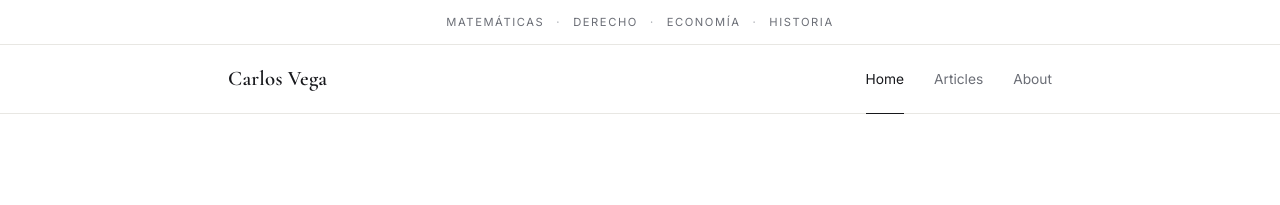
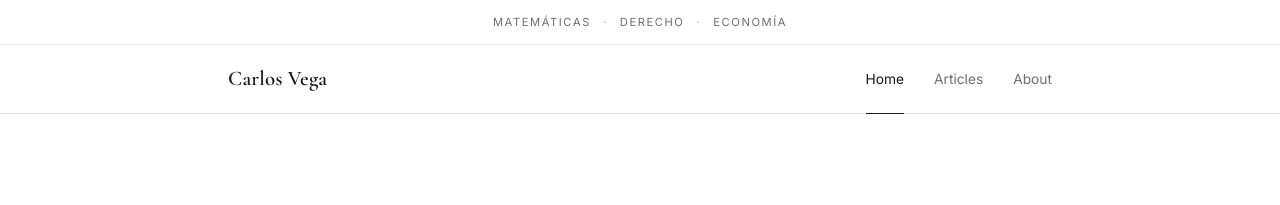
Before and after one commit to carlos-quant/carlos-quant.github.io, a Jekyll site: the page built from index.html, in a window 1280 px wide. Shown: the top 205 px of the page. Built offline with Jekyll 4.4.1, drawn with Linux system fonts in a browser that asks for light colours.

Commit message:
Update lang-banner.html

```diff
--- a/_includes/lang-banner.html
+++ b/_includes/lang-banner.html
@@ -5,7 +5,5 @@
     <span class="lang-word" data-lang="law">Law</span>
     <span class="dot" aria-hidden="true">&middot;</span>
     <span class="lang-word" data-lang="economics">Economics</span>
-    <span class="dot" aria-hidden="true">&middot;</span>
-    <span class="lang-word" data-lang="history">History</span>
   </div>
 </div>
```
